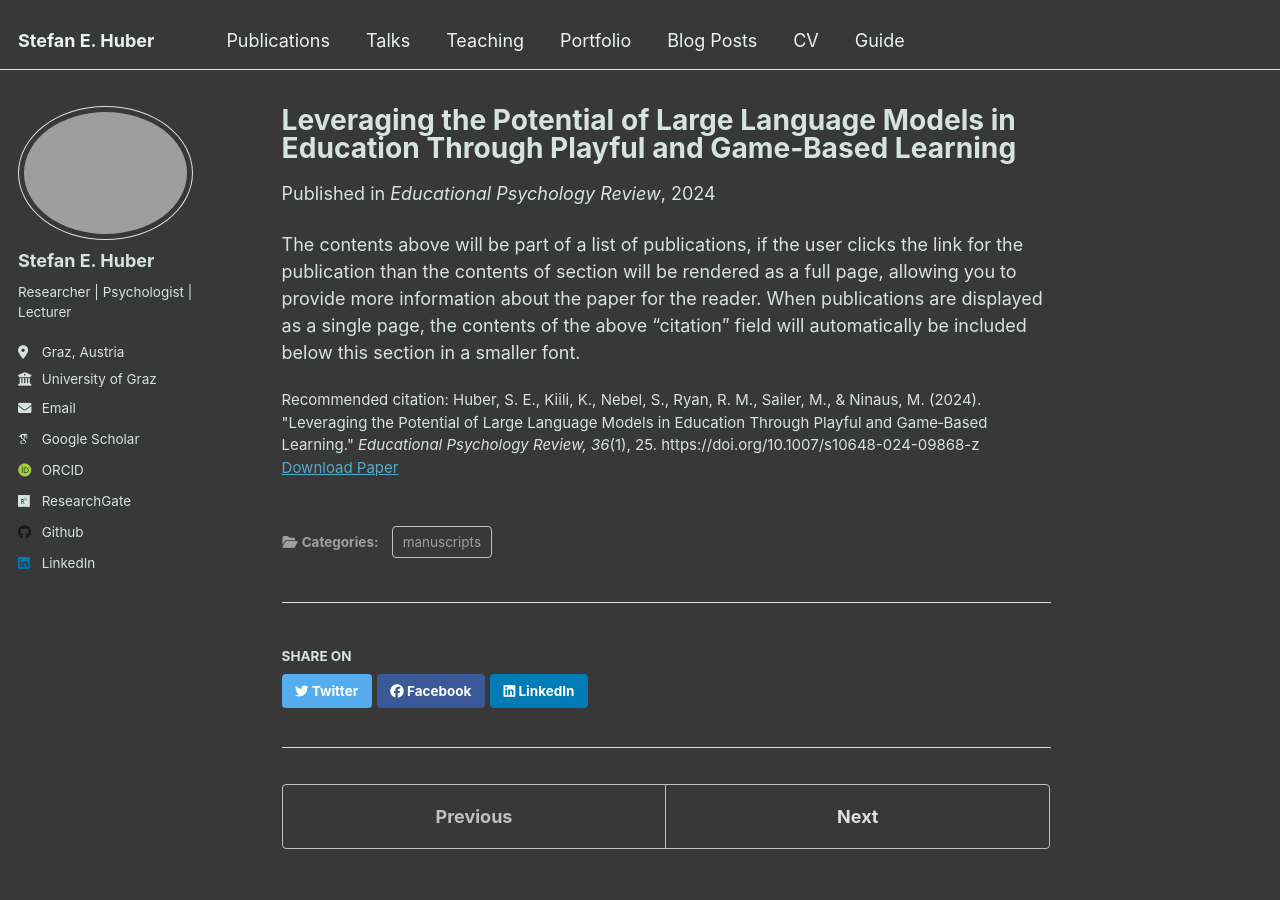
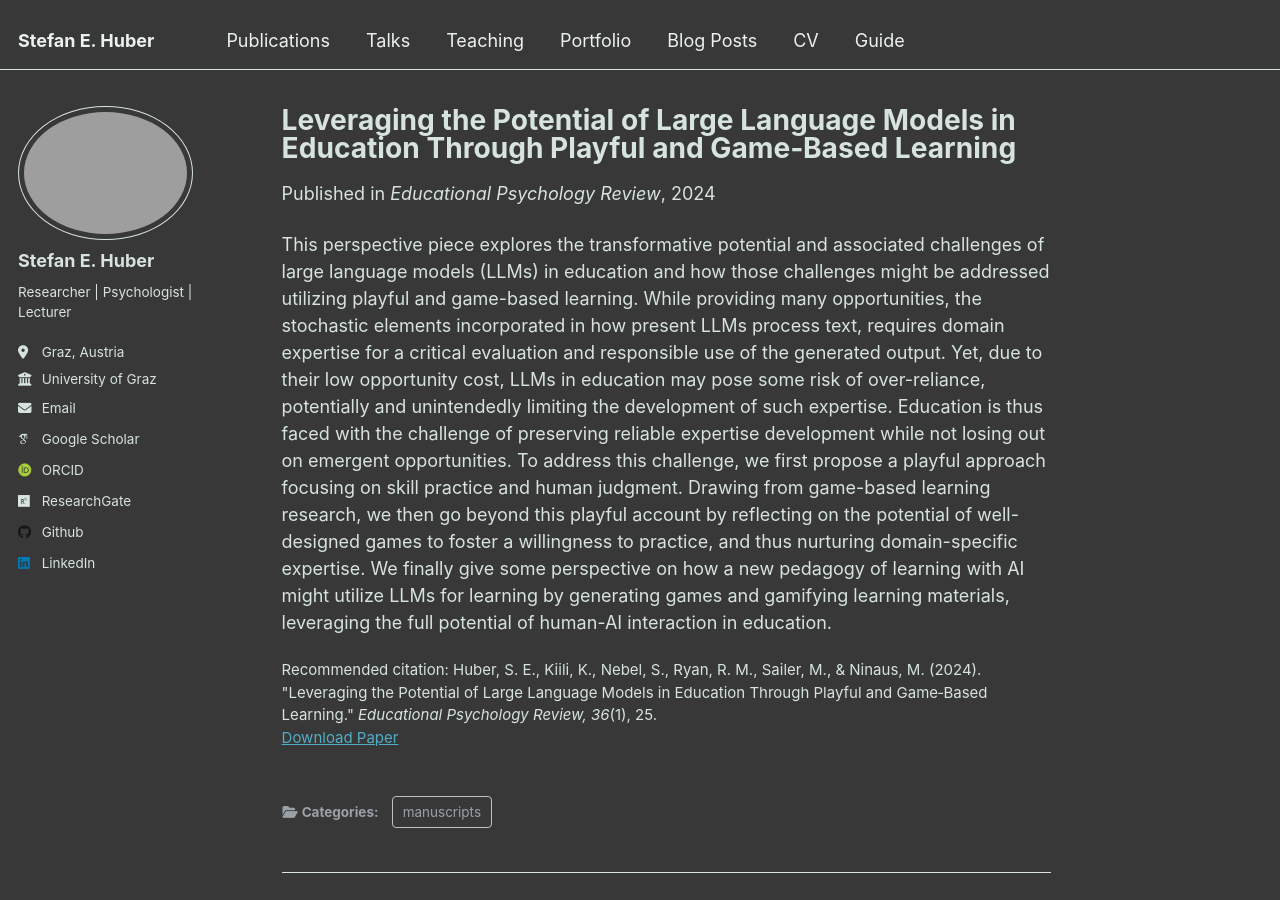
Before and after one commit to stefaneha/stefaneha.github.io, a Jekyll site: the page built from _publications/2024-10-01-paper-title-number-1.md, in a window 1280 px wide and 900 px high. Built offline with Jekyll 4.4.1, drawn with Linux system fonts in a browser that asks for light colours; some web fonts are replaced.

Commit message:
Add abstract to paper.

```diff
--- a/_publications/2024-10-01-paper-title-number-1.md
+++ b/_publications/2024-10-01-paper-title-number-1.md
@@ -3,11 +3,10 @@ title: "Leveraging the Potential of Large Language Models in Education Through P
 collection: publications
 category: manuscripts
 permalink: /publication/2024-10-01-paper-title-number-1
-excerpt: '...'
 date: 2024-10-01
 venue: 'Educational Psychology Review'
-paperurl: 'https://link.springer.com/article/10.1007/s10648-024-09868-z{:target="_blank"}'
-citation: 'Huber, S. E., Kiili, K., Nebel, S., Ryan, R. M., Sailer, M., & Ninaus, M. (2024). &quot;Leveraging the Potential of Large Language Models in Education Through Playful and Game‑Based Learning.&quot; <i>Educational Psychology Review, 36</i>(1), 25. https://doi.org/10.1007/s10648-024-09868-z'
+paperurl: 'https://doi.org/10.1007/s10648-024-09868-z'
+citation: 'Huber, S. E., Kiili, K., Nebel, S., Ryan, R. M., Sailer, M., & Ninaus, M. (2024). &quot;Leveraging the Potential of Large Language Models in Education Through Playful and Game‑Based Learning.&quot; <i>Educational Psychology Review, 36</i>(1), 25.'
 ---
 
-The contents above will be part of a list of publications, if the user clicks the link for the publication than the contents of section will be rendered as a full page, allowing you to provide more information about the paper for the reader. When publications are displayed as a single page, the contents of the above "citation" field will automatically be included below this section in a smaller font.
+This perspective piece explores the transformative potential and associated challenges of large language models (LLMs) in education and how those challenges might be addressed utilizing playful and game-based learning. While providing many opportunities, the stochastic elements incorporated in how present LLMs process text, requires domain expertise for a critical evaluation and responsible use of the generated output. Yet, due to their low opportunity cost, LLMs in education may pose some risk of over-reliance, potentially and unintendedly limiting the development of such expertise. Education is thus faced with the challenge of preserving reliable expertise development while not losing out on emergent opportunities. To address this challenge, we first propose a playful approach focusing on skill practice and human judgment. Drawing from game-based learning research, we then go beyond this playful account by reflecting on the potential of well-designed games to foster a willingness to practice, and thus nurturing domain-specific expertise. We finally give some perspective on how a new pedagogy of learning with AI might utilize LLMs for learning by generating games and gamifying learning materials, leveraging the full potential of human-AI interaction in education.
```
